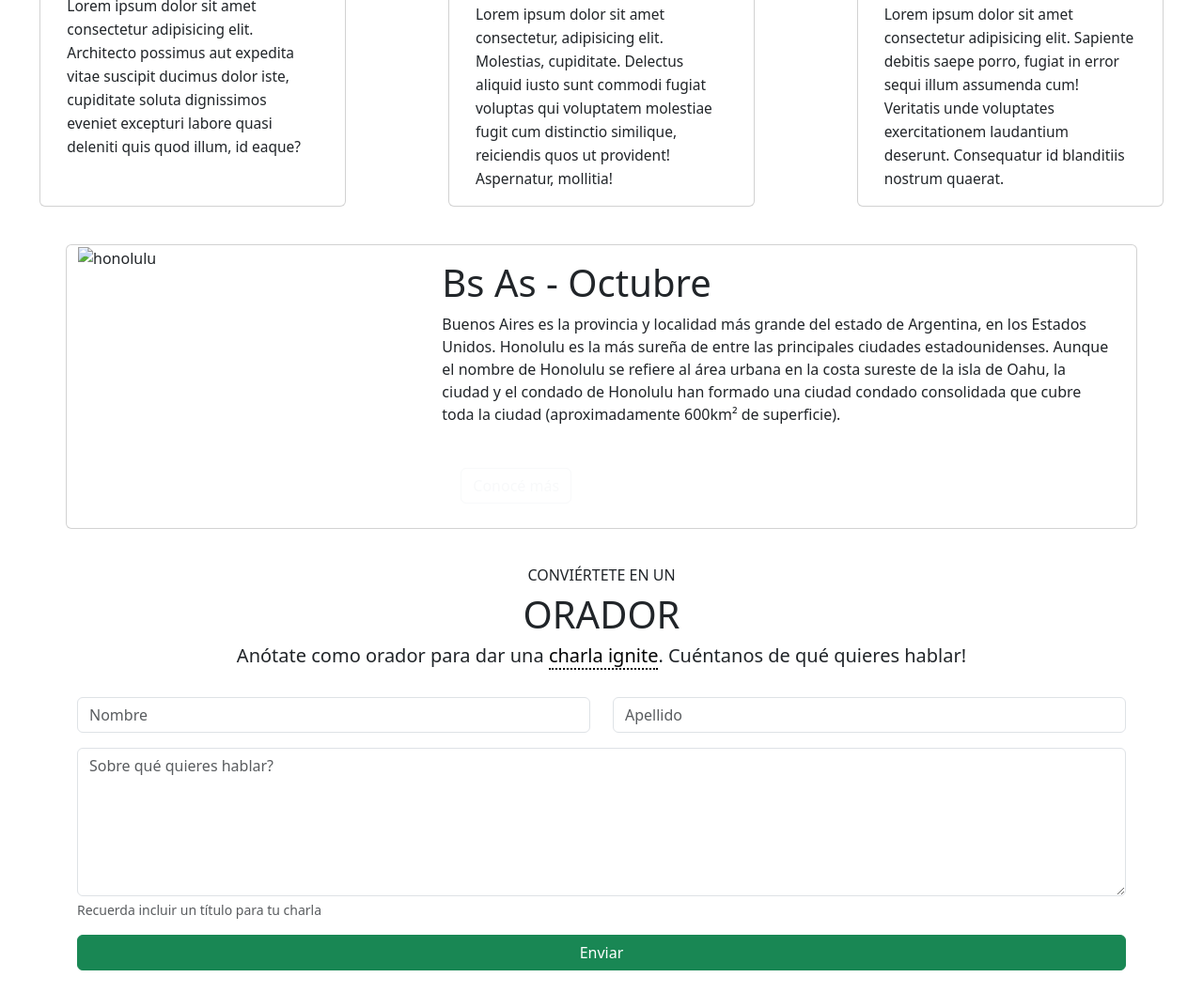
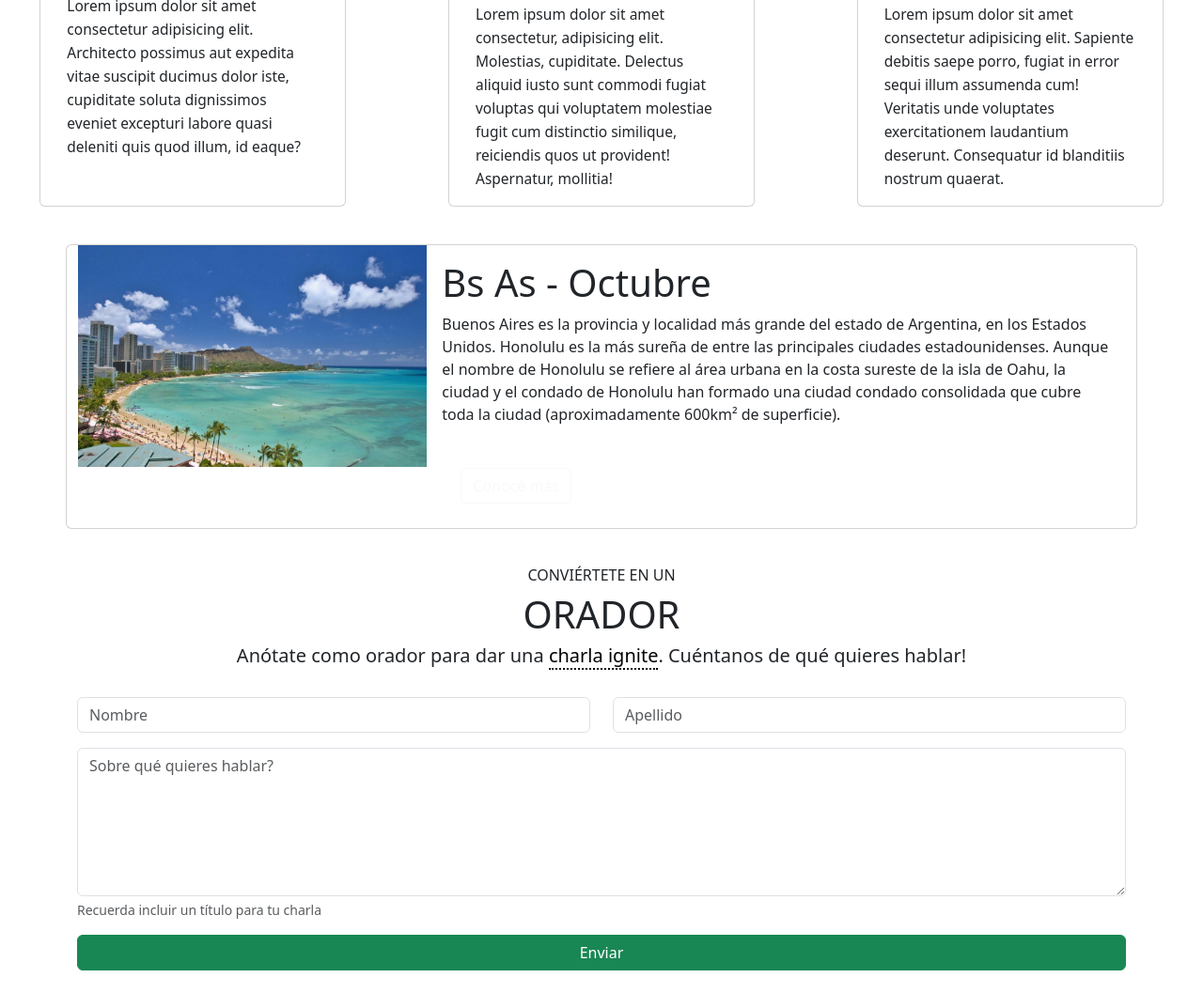
Before and after one commit to GervF/TrabajoIntegradorCursoJAVAFRONTEND2023, a plain HTML site: page index.html in a window 1280 px wide. Shown: the part 1798-2855 px from the top of the page at 94% size. Drawn offline with nearby package versions, Linux system fonts and the light colour scheme; the site is published under a folder, as on GitHub Pages, so addresses that start at the root find nothing.

Commit message:
arreglo de img de hawai

```diff
--- a/index.html
+++ b/index.html
@@ -156,7 +156,7 @@
   <div class="card container mb-3">
     <div class="row g-0">
       <div class="col-md-4">
-        <img src="/img/honolulu.jpg" class="img-fluid " alt="honolulu">
+        <img src="./img/honolulu.jpg" class="img-fluid " alt="honolulu">
       </div>
       <div class="col-md-8">
         <div class="card-body">
@@ -213,16 +213,6 @@ Cuéntanos de qué quieres hablar!</h5>
 <footer>
 
 </footer>
-
-
-
-
-
-
-
-
-
-
   <script src="https://cdn.jsdelivr.net/npm/bootstrap@5.3.0-alpha3/dist/js/bootstrap.bundle.min.js"
     integrity="sha384-ENjdO4Dr2bkBIFxQpeoTz1HIcje39Wm4jDKdf19U8gI4ddQ3GYNS7NTKfAdVQSZe"
     crossorigin="anonymous"></script>
```
